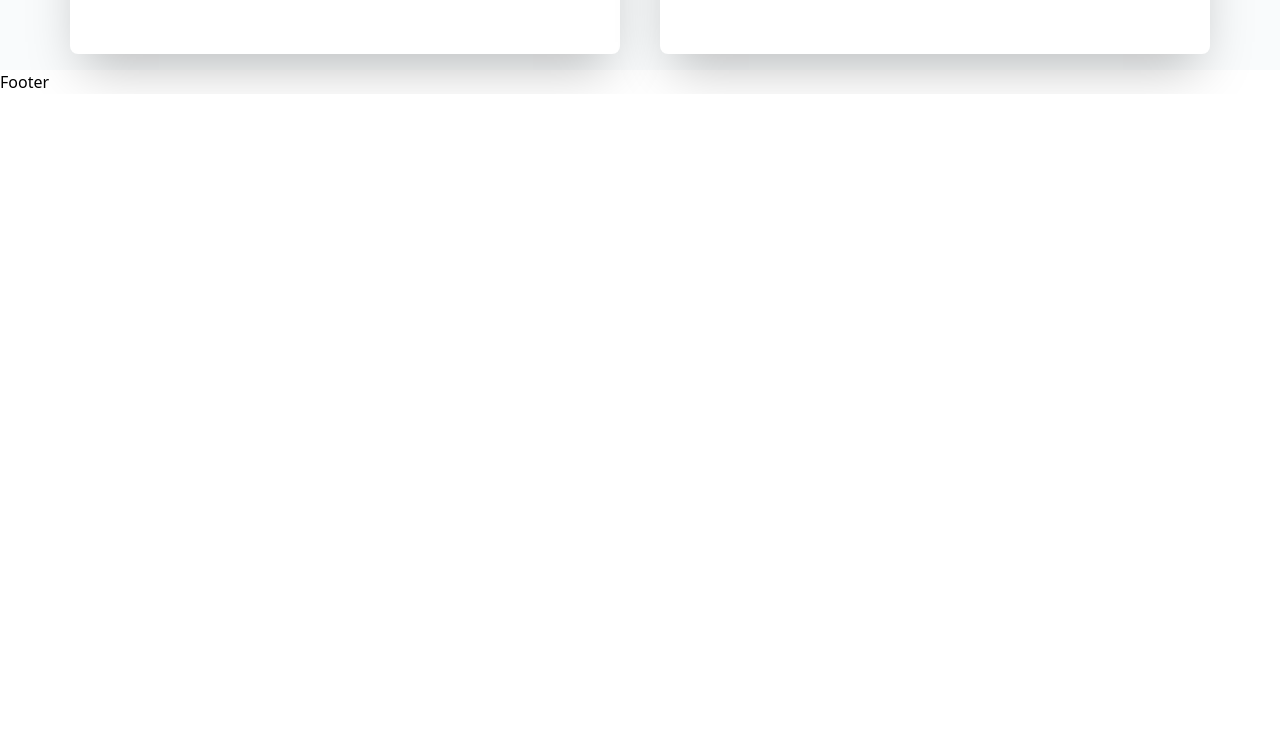
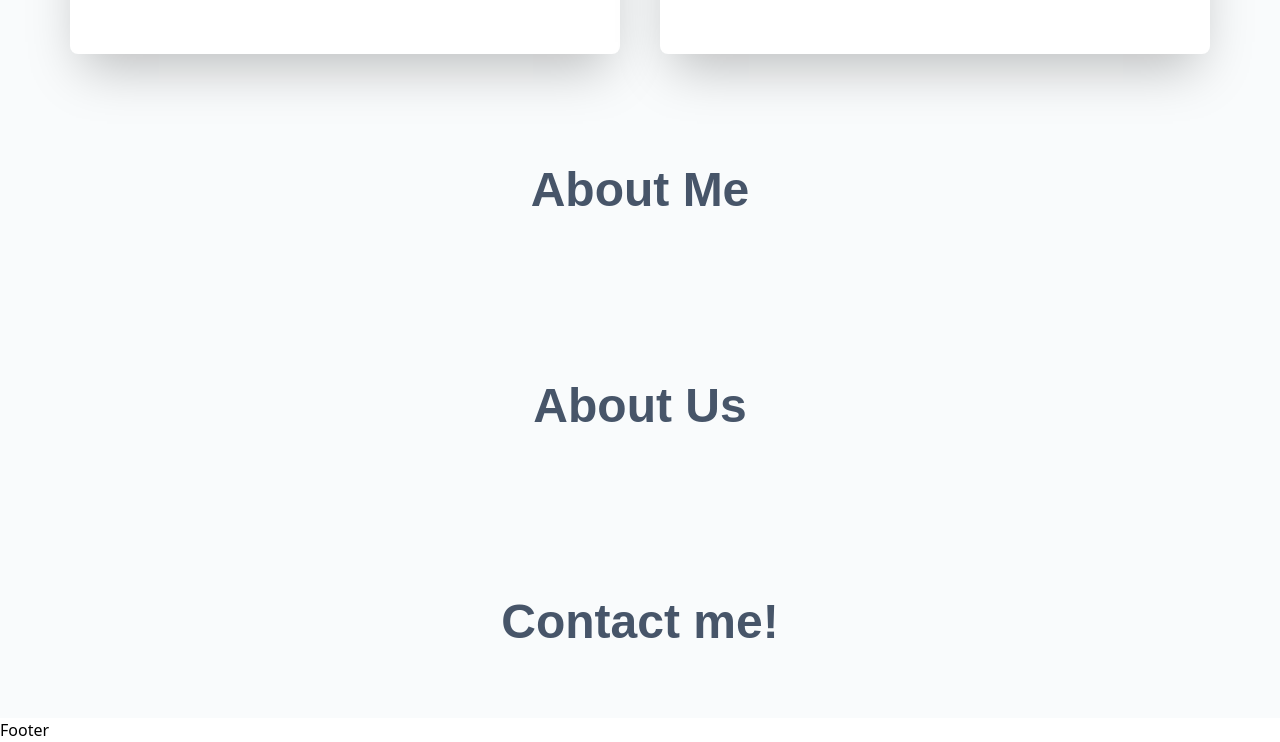
Before and after one commit to DavidKielty1/AstroPortfolio, an Astro site: page / in a window 1280 px wide. Shown: the part 2446-3188 px from the top of the page. Before the commit the page ends 2540 px from the top, so only its background shows below. Built offline with nearby package versions, Linux system fonts and the light colour scheme; Astro itself is replaced by a stand-in of ours; a web font is replaced by a local one.

Commit message:
Added sections

```diff
--- a/src/pages/index.astro
+++ b/src/pages/index.astro
@@ -50,7 +50,7 @@ import { DUMMY_DATA } from "../components/Nav";
       </div>
     </div>
   </main>
-  <section class="flex justify-center bg-slate-200/20 text-slate-600 px-4 py-4  ">
+  <section class="flex justify-center bg-slate-200/20 text-slate-600 px-4 py-4">
     <div class="flex flex-col items-center h-full ">
       <h2 class="text-center font-raleway text-5xl font-bold pb-14 ">Projects</h2>
       <div class="max-w-xs my-16 max-h-full block sm:hidden">
@@ -97,4 +97,19 @@ import { DUMMY_DATA } from "../components/Nav";
       </ul>
     </div>
   </section>
+  <section class="flex justify-center bg-slate-200/20 text-slate-600 px-4 py-4">
+    <div class="flex flex-col items-center h-full ">
+      <h2 class="text-center font-raleway text-5xl font-bold pb-14 pt-20">About Me</h2>
+    </div>
+  </section>
+  <section class="flex justify-center bg-slate-200/20 text-slate-600 px-4 py-4">
+    <div class="flex flex-col items-center h-full ">
+      <h2 class="text-center font-raleway text-5xl font-bold pb-14 pt-20">About Us</h2>
+    </div>
+  </section>
+  <section class="flex justify-center bg-slate-200/20 text-slate-600 px-4 py-4">
+    <div class="flex flex-col items-center h-full ">
+      <h2 class="text-center font-raleway text-5xl font-bold pb-14 pt-20">Contact me!</h2>
+    </div>
+  </section>
 </MainLayout>
```
